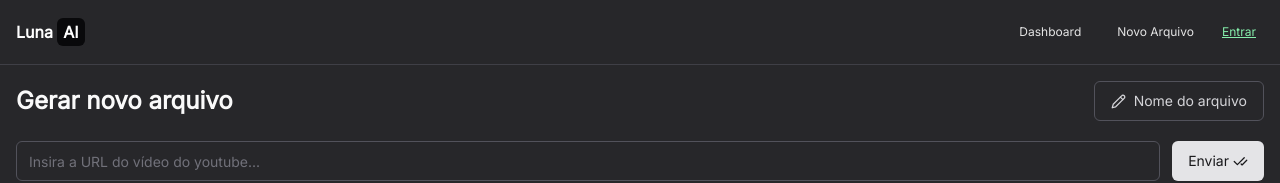
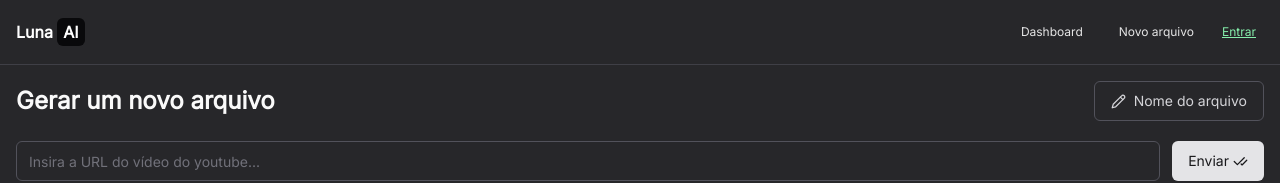
Before and after one commit to MatheusMottaGit/AI-summary, a Next.js app: page /generate in a window 1280 px wide. Shown: the top 183 px of the page. Built offline with nearby package versions, Linux system fonts and the light colour scheme; no server answers.

Commit message:
creating-components

```diff
--- a/src/components/Header.tsx
+++ b/src/components/Header.tsx
@@ -4,11 +4,6 @@ import Link from 'next/link'
 import { cookies } from 'next/headers'
 import Profile from './Profile'
 import SignIn from './SignIn'
-
-const pages = [
-  { path: '/', pageName: 'Dashboard' },
-  { path: '/generate', pageName: 'Novo Arquivo' }
-]
 
 const Header = () => {
   const isAuthenticated = cookies().has('token')
@@ -18,15 +13,17 @@ const Header = () => {
       <Logo />
 
       <ul className='mr-2 flex items-center gap-5 text-xs text-zinc-50/90'>
-        {
-          pages.map((page) => (
-            <Link href={page.path}>
-              <li className={`p-2 rounded-md hover:bg-zinc-700 hover:transition-colors`}>
-                {page.pageName}
-              </li>
-            </Link>
-          ))
-        }
+        <Link href='/'>
+          <li className={`p-2 rounded-md hover:bg-zinc-700 hover:transition-colors`}>
+            Dashboard
+          </li>
+        </Link>
+
+        <Link href='/generate'>
+          <li className={`p-2 rounded-md hover:bg-zinc-700 hover:transition-colors`}>
+            Novo arquivo
+          </li>
+        </Link>
 
         {isAuthenticated ? <Profile /> : <SignIn />}
       </ul>
--- a/src/components/Profile.tsx
+++ b/src/components/Profile.tsx
@@ -4,10 +4,7 @@ import { LogOut, LucideSettings2, User2Icon, Bell } from 'lucide-react'
 import { DropdownMenu, DropdownMenuTrigger, DropdownMenuContent, DropdownMenuLabel, DropdownMenuSeparator, DropdownMenuItem } from '@/components/ui/dropdown-menu'
 import { cookies } from 'next/headers'
 import { api } from '@/lib/api'
-
-interface User {
-  avatarUrl: string
-}
+import { User } from '@/types/user'
 
 const Profile = async () => {
   const token = cookies().get('token')?.value
@@ -31,6 +28,7 @@ const Profile = async () => {
             className='w-8 h-8 rounded-full ml-6'
           />
         </DropdownMenuTrigger>
+
         <DropdownMenuContent className='mr-2'>
           <DropdownMenuLabel>Minha conta</DropdownMenuLabel>
           <DropdownMenuSeparator />
--- a/src/components/generate/TitleAndFileName.tsx
+++ b/src/components/generate/TitleAndFileName.tsx
@@ -8,7 +8,7 @@ import { Label } from '../ui/label'
 const TitleAndFileName = () => {
   return (
     <div className='flex items-center justify-between gap-2'>
-      <h1 className='font-bold text-2xl text-zinc-50'>Gerar novo arquivo</h1>
+      <h1 className='font-bold text-2xl text-zinc-50'>Gerar um novo arquivo</h1>
 
       <Popover>
         <PopoverTrigger>
@@ -25,12 +25,12 @@ const TitleAndFileName = () => {
 
               <Input
                 required
-                placeholder='Evite espaços ou outros caracteres...'
+                placeholder='Evite usar espaços...'
                 className='col-span-2'
               />
             </div>
 
-            <Button>
+            <Button type='submit'>
               Definir nome
               <CheckCheck size={15} />
             </Button>
```
